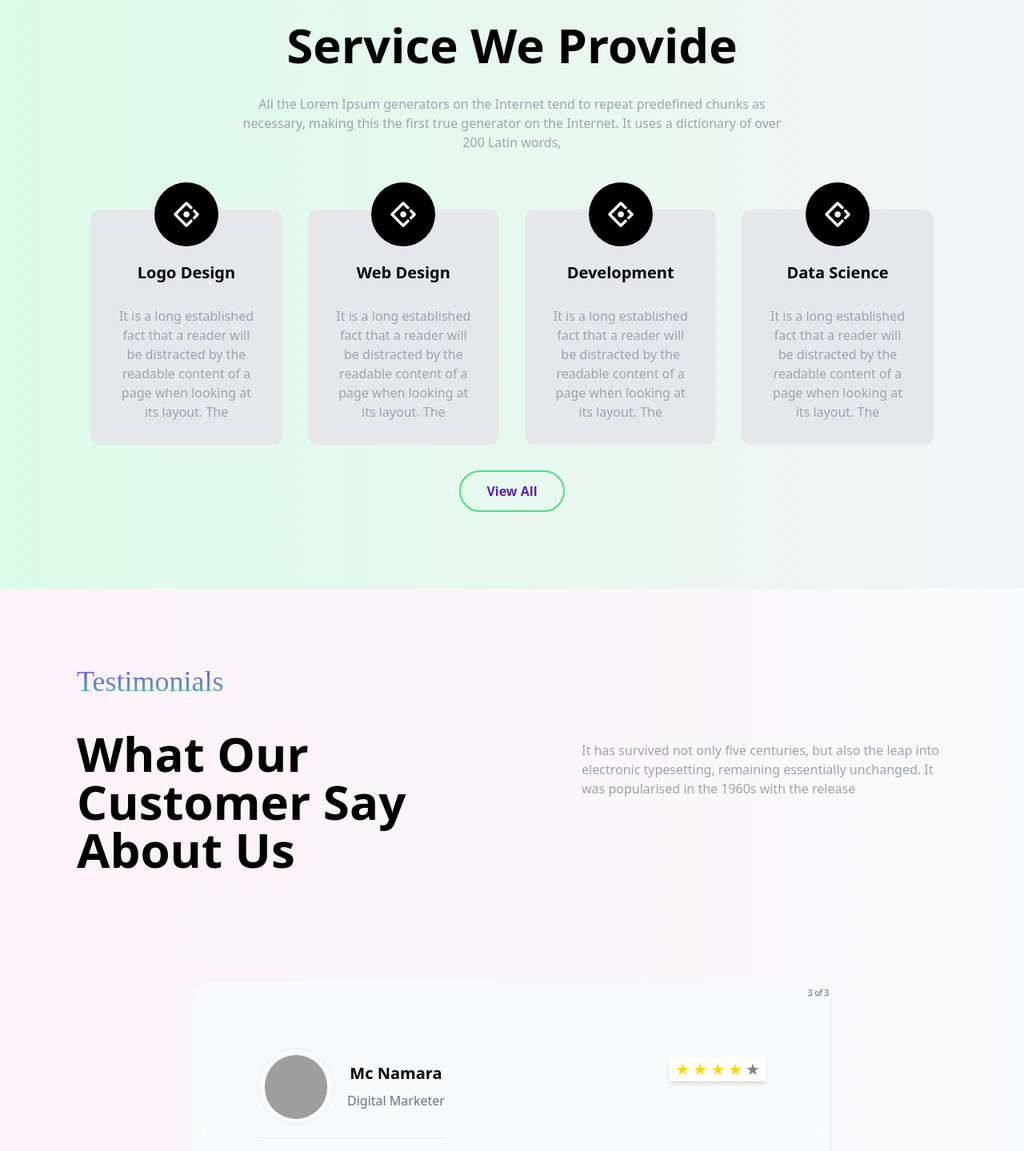
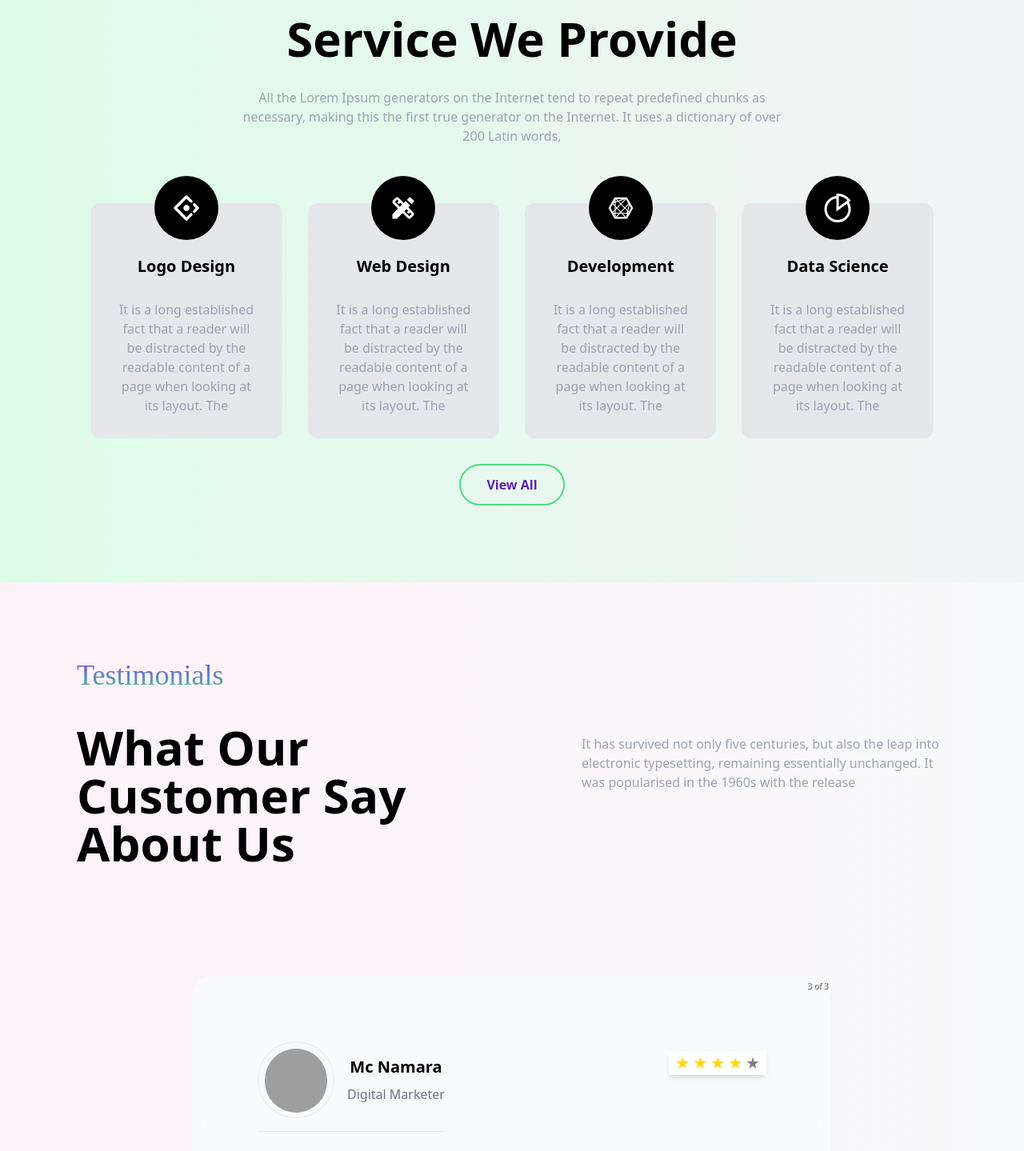
Before and after one commit to ramgore45/damtrix.io, a React (Create React App) app: page / in a window 1280 px wide. Shown: the part 2212-3651 px from the top of the page at 80% size. Built offline with nearby package versions, Linux system fonts and the light colour scheme; grey boxes are pictures that could not be loaded.

Commit message:
dmatrix-data-map

```diff
--- a/package.json
+++ b/package.json
@@ -1,5 +1,6 @@
 {
-  "name": "firstaicence",
+  "homepage": "https://github.com/ramgore45/dmatrix.io-react",
+  "name": "aicencedmatrix",
   "version": "0.1.0",
   "private": true,
   "dependencies": {
@@ -21,6 +22,8 @@
     "web-vitals": "^2.1.4"
   },
   "scripts": {
+    "predeploy": "npm run build",
+    "deploy": "gh-pages -d build",
     "start": "react-scripts start",
     "build": "react-scripts build",
     "test": "react-scripts test",
--- a/src/components/Homesections/Howwework.jsx
+++ b/src/components/Homesections/Howwework.jsx
@@ -4,6 +4,24 @@ import { Subheading } from '../basicscommon/Subheading'
 import { Description } from '../basicscommon/Description'
 import { Btn } from '../basicscommon/Btn'
 import { Teammember } from '../box/Teammember'
+const teamData = [
+  {
+    name:"John Doey",
+    designation:"Co-Founder",
+  },
+  {
+    name:"James Bond",
+    designation:"Web Developer",
+  },
+  {
+    name:"Jacky Chan",
+    designation:"Web Design",
+  },
+  {
+    name:"Tom Mathew",
+    designation:"CEO",
+  },
+]
 
 export const Howwework = () => {
   return (
@@ -27,21 +45,13 @@ export const Howwework = () => {
             </div>
 
             <div className='flex gap-x-8 flex-wrap lg:flex-nowrap justify-center gap-y-8'>
-              <div >
-                <Teammember/>
-              </div>
-
-              <div>
-                <Teammember/>
-              </div>
-
-              <div>
-                <Teammember/>
-              </div>
-
-              <div>
-                <Teammember/>
-              </div>
+                {
+                  teamData.map((item)=>(
+                    <div key={item.index}>
+                      <Teammember name={item.name} designation={item.designation}/>
+                    </div>
+                  ))
+                }
             </div>
 
             <div className='w-fit self-center'>
--- a/src/components/Homesections/Ourservices.jsx
+++ b/src/components/Homesections/Ourservices.jsx
@@ -4,6 +4,29 @@ import { Subheading } from '../basicscommon/Subheading'
 import { Description } from '../basicscommon/Description'
 import { Service } from '../box/Service'
 import { Btn } from '../basicscommon/Btn'
+import { AiOutlineAntDesign } from 'react-icons/ai'
+import { LiaConnectdevelop } from 'react-icons/lia'
+import { MdDesignServices } from 'react-icons/md'
+import { GrAnalytics } from 'react-icons/gr'
+
+const serviceData = [
+    {
+        title:"Logo Design",
+        iconName: <AiOutlineAntDesign className='self-center' />,
+    },
+    {
+        title:"Web Design",
+        iconName: <MdDesignServices className='self-center' />,
+    },
+    {
+        title:"Development",
+        iconName: <LiaConnectdevelop className='self-center' />,
+    },
+    {
+        title:"Data Science",
+        iconName: <GrAnalytics className='self-center' />,
+    },
+]
 
 export const Ourservices = () => {
   return (
@@ -26,21 +49,13 @@ export const Ourservices = () => {
             </div>
 
             <div className='flex lg:flex-row flex-wrap gap-x-8 gap-y-8 self-center justify-center '>
-                <div className='w-[300px] lg:w-[22%]'>
-                    <Service title={"Logo Design"}/>
-                </div>
-
-                <div className='w-[300px] lg:w-[22%]'>
-                    <Service title={"Web Design"}/>
-                </div>
-
-                <div className='w-[300px] lg:w-[22%]'>
-                    <Service title={"Development"}/>
-                </div>
-
-                <div className='w-[300px] lg:w-[22%]'>
-                    <Service title={"Data Science"}/>
-                </div>
+                {
+                    serviceData.map((item)=>(
+                        <div key={item.index} className='w-[300px] lg:w-[22%]'>
+                            <Service title={item.title} iconName={item.iconName}/>
+                        </div>
+                    ))
+                }
             </div>
 
             <div className='w-fit self-center'>
--- a/src/components/box/AnimationImages.jsx
+++ b/src/components/box/AnimationImages.jsx
@@ -20,7 +20,7 @@ export const AnimationImages = () => {
 
             {/* second secction Large img */}
             <div className='flex justify-end '>
-                <div className=' relative lg:bottom-20 md:bottom-24 bottom-12 lg:right-8 border border-green-400 rounded-full p-2 sm:p-5 animation1'>
+                <div className=' relative lg:bottom-20 md:bottom-24 bottom-12 lg:right-8 border border-green-400 rounded-full p-2 sm:p-4 animation1'>
                     <img className='h-[150px] w-[150px] sm:h-[250px] sm:w-[250px] md:h-[300px] md:w-[300px] rounded-full'
                         src='https://t3.ftcdn.net/jpg/03/89/71/46/360_F_389714673_2h7cQh8hPJgcZIZ1u2LSlld8TcfwpPNi.jpg'
                     />
--- a/src/components/box/Blog.jsx
+++ b/src/components/box/Blog.jsx
@@ -2,7 +2,7 @@ import React from 'react'
 import { Btn } from '../basicscommon/Btn'
 import { Screencsseffect } from '../basicscommon/Screencsseffect'
 
-export const Blog = () => {
+export const Blog = ({heading}) => {
   return (
     <div>
         <div className='flex flex-col justify-center group'>
@@ -20,7 +20,7 @@ export const Blog = () => {
                 </div>
 
                 <div className='flex text-xl text-start font-bold hover:text-green-400 transition ease-in-out duration-500'>
-                    This Place Really Place For Awesome Moment
+                    {heading}
                 </div>
 
                 <div className='text-start text-gray-400'>
--- a/src/components/box/Service.jsx
+++ b/src/components/box/Service.jsx
@@ -2,7 +2,7 @@ import React from 'react'
 import { Description } from '../basicscommon/Description'
 import { AiOutlineAntDesign } from 'react-icons/ai'
 
-export const Service = ({title}) => {
+export const Service = ({title,iconName}) => {
   return (
     <div>
         <div className='bg-gray-200 p-7 pt-16 flex flex-col gap-y-7 justify-center relative rounded-xl mt-10 group border
@@ -10,7 +10,9 @@ export const Service = ({title}) => {
             <div className='h-20 w-20 mx-auto bg-black text-white rounded-full absolute top-[-35px] right-0 left-0 from-violet-400 to-green-400
                 group-hover:bg-gradient-to-r group-hover:transition-all'
             >
-                <AiOutlineAntDesign className='my-auto mx-auto h-full text-4xl group-hover:animate-spin'/>
+                <p className='flex h-full w-full text-4xl justify-center group-hover:animate-spin'>
+                    {iconName}
+                </p>
             </div>
             <div className='text-xl font-bold'>
                 {title}
--- a/src/components/box/Teammember.jsx
+++ b/src/components/box/Teammember.jsx
@@ -2,7 +2,7 @@ import React from 'react'
 import { SlSocialInstagram } from 'react-icons/sl'
 import { TiSocialFacebook, TiSocialLinkedin, TiSocialTwitter } from 'react-icons/ti'
 
-export const Teammember = () => {
+export const Teammember = ({name,designation}) => {
   return (
     <div >
         <div className='h-fit w-[250px] lg:w-fit  relative flex justify-center content-center group'>
@@ -16,8 +16,8 @@ export const Teammember = () => {
             '>
                 <div className='mx-auto my-auto h-fit w-fit gap-y-4 flex flex-col'>
                     <div >
-                        <p className='font-bold text-lg'>John Doey</p>
-                        <p className='font-semibold'>Co-Founder</p>
+                        <p className='font-bold text-lg'>{name}</p>
+                        <p className='font-semibold'>{designation}</p>
                     </div>
                     <div className='flex bg-white w-fit mx-auto rounded-full px-4 py-2 text-black'>
                         <TiSocialFacebook className='h-8 w-8 px-1 border-r rounded-l-full'/>
--- a/src/components/commonsections/Latestblogs.jsx
+++ b/src/components/commonsections/Latestblogs.jsx
@@ -3,6 +3,17 @@ import { Mainheading } from '../basicscommon/Mainheading'
 import { Subheading } from '../basicscommon/Subheading'
 import { Description } from '../basicscommon/Description'
 import { Blog } from '../box/Blog'
+const blogHeadings = [
+  {
+    heading:"Simple Proctives that will help you get better every...",
+  },
+  {
+    heading:"This Place Really Place For Awesome Moment",
+  },
+  {
+    heading:"Frigilla leactus honcus anteom mode vehicul",
+  },
+]
 
 export const Latestblogs = () => {
   return (
@@ -27,9 +38,11 @@ export const Latestblogs = () => {
 
         {/* Blog Posts */}
         <div className='flex gap-x-7 gap-y-7 lg:flex-row lg:flex-nowrap flex-wrap'>
-          <Blog/>
-          <Blog/>
-          <Blog/>
+          {
+            blogHeadings.map((item)=>(
+              <Blog heading={item.heading}/>
+            ))
+          }
         </div>
       </div>
     </div>
--- a/src/components/commonsections/Testimonials.jsx
+++ b/src/components/commonsections/Testimonials.jsx
@@ -4,6 +4,18 @@ import { Mainheading } from '../basicscommon/Mainheading'
 import { Subheading } from '../basicscommon/Subheading'
 import { Testimony } from '../box/Testimony'
 import { Carousel } from 'react-responsive-carousel'
+
+const testimonyData = [
+    {
+        name:"John Doey",
+    },
+    {
+        name:"James Bond",
+    },
+    {
+        name:"Mc Namara",
+    },
+]
 
 export const Testimonials = () => {
   return (
@@ -28,14 +40,14 @@ export const Testimonials = () => {
             </div>
 
             {/* Second slider section */}
-            <div className='p-10 sm:px-24 flex pb-14 sm:pb-28 w-[90vw] sm:w-[95vw] w-[500px] sm:justify-center p-auto mx-auto'>
-                <Carousel className='md:max-w-[800px] sm:w-full w-screen self-start sm:justify-center left-0'
+            <div className='p-10 sm:px-24 flex pb-14 sm:pb-28 w-[90vw] sm:w-[95vw]  sm:justify-center p-auto mx-auto'>
+                <Carousel className='md:max-w-[800px] w-full self-start sm:justify-center left-0'
                     autoPlay={true} infiniteLoop={true} stopOnHover={true}>
-                        <Testimony name={"John Doey"}/>
-
-                        <Testimony name={"James Namara"}/>
-
-                        <Testimony name={"Mc Namara"}/>
+                        {
+                            testimonyData.map((item)=>(
+                                <Testimony key={item.index} name={item.name}/>
+                            ))
+                        }
                 </Carousel>
             </div>
         </div>
--- a/src/components/commonsections/footer/Footer.jsx
+++ b/src/components/commonsections/footer/Footer.jsx
@@ -12,6 +12,25 @@ import { Icon } from './Icon'
 
 const serviceList = [
     {title:"Logo design",},{title:"Web Design",},{title:"Branding & Art",},{title:"Digital Marketing",},{title:"Design & Development",},
+]
+
+const contactDetailList = [
+    {
+        iconName:<MdPhoneInTalk className='self-center w-full h-full'/> ,
+        text:"+00-123-456-789",
+    },
+    {
+        iconName:<FiMail className='self-center w-full h-full'/> ,
+        text:"mail@webency.com",
+    },
+    {
+        iconName:<TbWorld className='self-center w-full h-full'/> ,
+        text:"www.webency.com",
+    },
+    {
+        iconName:<FaLocationDot className='self-center w-full h-full'/> ,
+        text:"225 Marion Street, Columbia",
+    },
 ]
 
 export const Footer = () => {
@@ -57,22 +76,14 @@ export const Footer = () => {
                 <p className='text-xl sm:text-2xl font-semibold mb-5'>Get In Touch</p>
                 {/* contact details */}
                 <div className='font-medium gap-y-2 flex flex-col'>
-                    <p className='flex gap-x-2'>
-                        <Icon><MdPhoneInTalk className='self-center w-full h-full'/> </Icon>
-                        <span className='text-[10px] sm:text-[16px] self-center'><SingleListItem text={"+00-123-456-789"}/></span>
-                    </p>
-                    <p className='flex gap-x-1 sm:gap-x-2'>
-                        <Icon><FiMail className='self-center w-full h-full'/> </Icon>
-                        <span className='text-[10px] sm:text-[16px] self-center'><SingleListItem text={"mail@webency.com"}/></span>
-                    </p>
-                    <p className='flex gap-x-2'>
-                        <Icon><TbWorld className='self-center w-full h-full'/> </Icon>
-                        <span className='text-[10px] sm:text-[16px] self-center'><SingleListItem text={"www.webency.com"}/></span>
-                    </p>
-                    <p className='flex gap-x-2'>
-                        <Icon><FaLocationDot className='self-center w-full h-full'/> </Icon>
-                        <span className='text-[10px] sm:text-[16px] self-center'><SingleListItem text={"225 Marion Street, Columbia"}/></span>
-                    </p>
+                    {
+                        contactDetailList.map((item)=>(
+                            <p className='flex gap-x-2'>
+                                <Icon>{item.iconName}</Icon>
+                                <span className='text-[10px] sm:text-[16px] self-center'><SingleListItem text={item.text}/></span>
+                            </p>
+                        ))
+                    }
                 </div>
             </div>
         </div>
```
